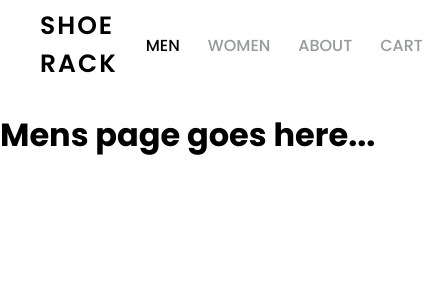
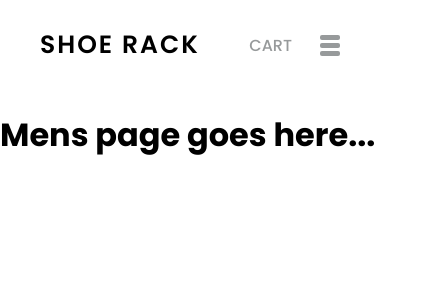
Before and after one commit to Karan-Dayani/ShoeRack, a React (Vite) app: page /mens in a window 390 px wide. Shown: the top 300 px of the page, 437 px wide, since content can reach past the window. Built offline with nearby package versions, Linux system fonts and the light colour scheme.

Commit message:
added header responsiveness and hamburger menu

```diff
--- a/src/Components/Header.jsx
+++ b/src/Components/Header.jsx
@@ -3,7 +3,15 @@ import "./header.css";
 import { Link, NavLink } from "react-router-dom";
 
 export default function Header() {
+
+    const [hamClass, setHamClass] = React.useState("ham-menu")
+
+    function toggleMenu() {
+        setHamClass(prevClass => (prevClass === "ham-menu" ? "ham-menu display-flex" : "ham-menu"))
+    }
+
     return (
+        <>
             <header>
                 <Link className="site-logo" to="/">SHOE RACK</Link>
                 <div className="left">
@@ -16,15 +24,36 @@ export default function Header() {
                         to="/womens"
                     >WOMEN</NavLink>
                 </div>
-            <div>
                 <NavLink
                     className={({isActive}) => isActive ? "active-link" : null}
+                    id="about"
                     to="/about"
                 >ABOUT</NavLink>
-                <NavLink
+
+                <Link
                     className="cart"
-                >CART</NavLink>
+                >CART</Link>
+
+                <div className="toggle-button" onClick={toggleMenu}>
+                    <span className="bar"></span>
+                    <span className="bar"></span>
+                    <span className="bar"></span>
                 </div>
             </header>
+            <div className={hamClass}>
+                <NavLink
+                    onClick={toggleMenu}
+                    to="/mens"
+                >MEN</NavLink>
+                <NavLink
+                    onClick={toggleMenu}
+                    to="/womens"
+                >WOMEN</NavLink>
+                <NavLink
+                    onClick={toggleMenu}
+                    to="/about"
+                >ABOUT</NavLink>
+            </div>
+        </>
     )
 }
--- a/src/Components/header.css
+++ b/src/Components/header.css
@@ -5,7 +5,7 @@ header {
     padding: 0 26px;
 }
 
-header a {
+a {
     text-decoration: none;
     color: #979a9b;
     margin: 0 14px;
@@ -13,8 +13,8 @@ header a {
     transition: all 0.5s ease;
 }
 
-header a:hover,
-header .active-link {
+a:hover,
+.active-link {
     color: black;
 }
 
@@ -29,6 +29,54 @@ header .site-logo {
     margin-right: auto;
 }
 
+/* HAMBURGER MENU */
+.toggle-button {
+    display: none;
+    flex-direction: column;
+    justify-content: space-between;
+    width: 30px;
+    height: 21px;
+    margin: 0 14px;
+    cursor: pointer;
+}
+
+.toggle-button .bar {
+    width: 20px;
+    height: 5px;
+    background-color: #979a9b;
+    border-radius: 2px;
+    transition: all 0.5s ease;
+}
+.toggle-button:hover .bar {
+    background-color: black;
+}
+
+.ham-menu {
+    display: none;
+    flex-direction: column;
+    width: 100%;
+    text-align: center;
+    transition: all 0.5s ease;
+}
+
+.display-flex {
+    display: flex;
+}
+
+.ham-menu a {
+    padding: 5px 0;
+}
+
 @media screen and (max-width: 768px) {
+    .left, #about {
+        display: none;
+    }
 
+    .toggle-button {
+        display: flex;
+    }
+
+    .site-logo {
+        margin-right: auto;
+    }
 }
```
Lines whose indentation alone changed are shown as unchanged.
